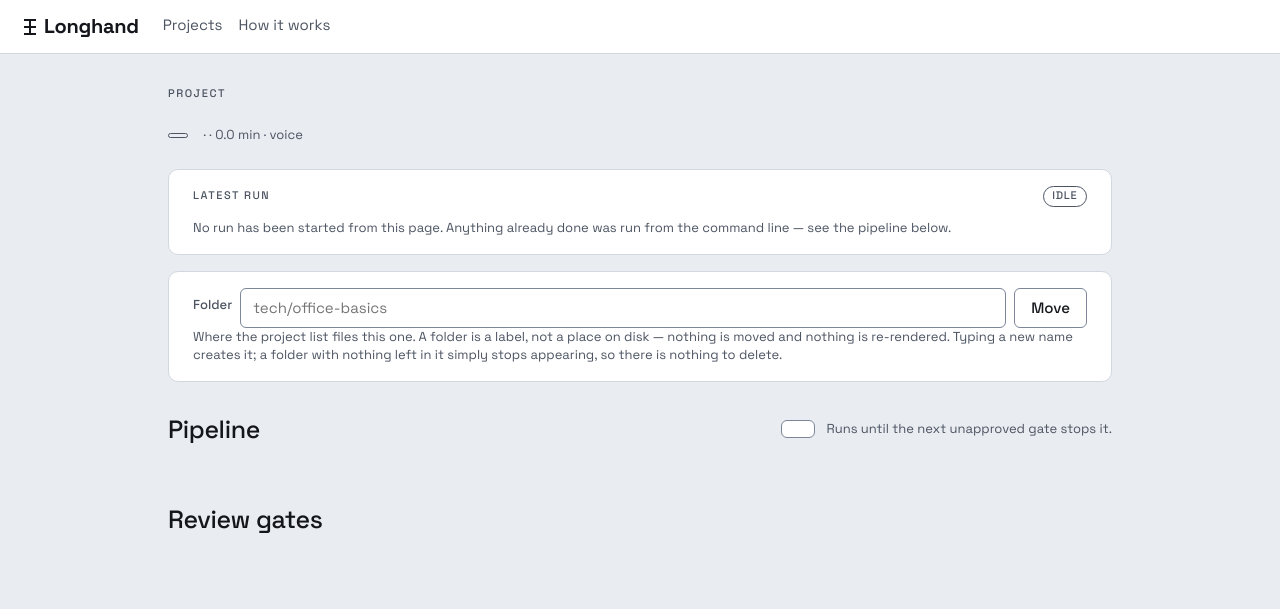
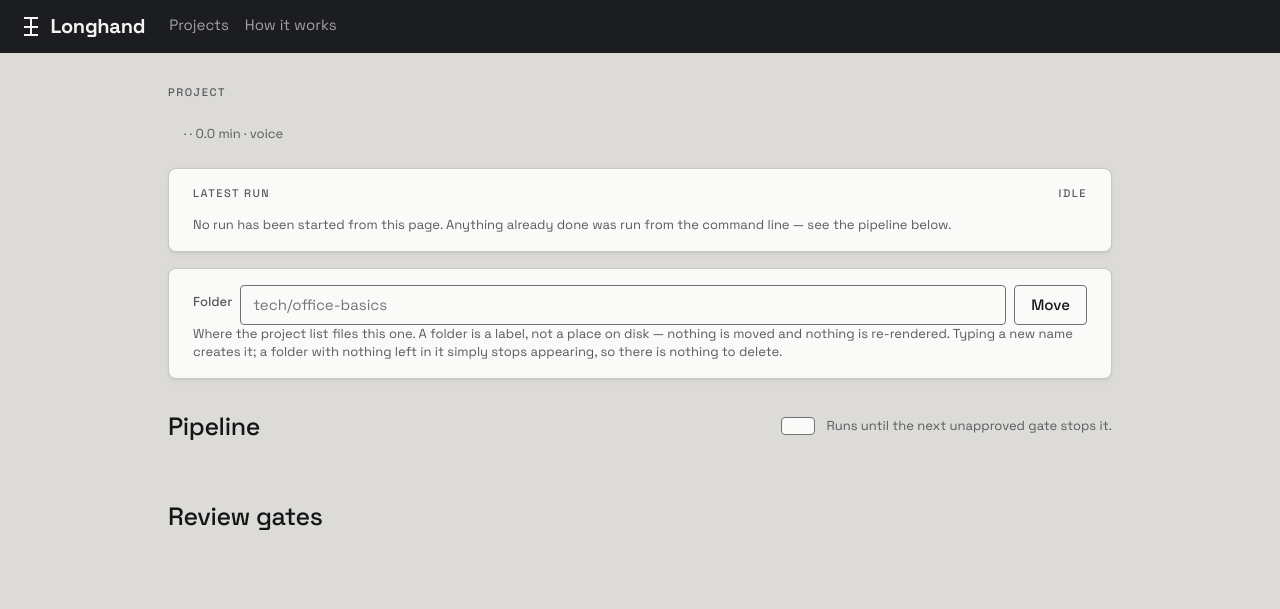
Before and after one commit to kclaudeeager/ai-video-maker, a FastAPI app: template src/videomaker/web/templates/project.html in a window 1280 px wide. Shown: the top 609 px of the page. Run offline with FastAPI, Linux system fonts and the light colour scheme; the template is opened without the code that fills it, so the values that code supplies are empty; parts of the project's set-up code (start-up, migrations or seed data) failed here and were passed over.

Commit message:
feat: achromatic chrome, so the one warm thing on a page is unmissable
The palette rule was "the machine is cool, the human is warm", with a cool
indigo for anything clickable. It did not survive a real workspace. An indigo
button is still a coloured thing competing for the eye, and on a project page
carrying twelve outlined status pills of identical weight the amber had nothing
to win against — the whole thing read as a generic admin panel.

So the rule is taken to its end. The chrome carries no hue at all: ground,
paper, ink, borders, and every button and link. `--accent` is near-black in
light and near-white in dark; links are underlined rather than coloured, which
is the better signal anyway. That leaves exactly one hue in the interface and it
means one thing.

The ground is now a neutral grey rather than a blue-grey. This app's job is
showing you frames to judge, and a cast in the surround is a cast on your
judgement — the same reason a grading suite is painted neutral. It is also
darker, so a card reads as paper on a table rather than a rectangle drawn on a
sheet.

Status gets three levels instead of one: quiet grey for the machine's own
bookkeeping, warm text for attention or advice, and one filled chip — the only
one in the UI — for a gate that is open to you now (`GateRow.reachable`).
Filling every warm state was the first draft and it put a shouting chip on a
Short comfortably inside its limit; the storyboard now shows two filled chips
for one open gate where it used to show five competing ones.

The rail's completed-stage markers lose their green fill for the same reason:
four saturated dots on a page whose argument is that colour means a person.

`tests/unit/test_palette_contrast.py` reads every token back out of the
stylesheet and fails under AA — including a check that the chrome tokens really
are grey, so the indigo cannot creep back. ui-design.md §3 is rewritten and its
token tables are generated from the stylesheet rather than typed.

1408 passed, 2 skipped.

Signed-off-by: Claude Kwizera <claudekwizera003@gmail.com>

```diff
--- a/src/videomaker/web/routes/projects.py
+++ b/src/videomaker/web/routes/projects.py
@@ -565,7 +565,10 @@ class GateRow:
     def tone(self) -> str:
         if self.approved:
             return "status-ok"
-        return "status-waiting" if self.reachable else ""
+        # `reachable` is precisely "this gate is open to you now", which is the
+        # only thing in the UI that earns the filled chip — see `.status-now`.
+        # An unreachable gate is not news: it is waiting on the stages before it.
+        return "status-now" if self.reachable else ""
 
 
 def _load(request: Request, project_id: str) -> Project:
--- a/src/videomaker/web/routes/storyboard.py
+++ b/src/videomaker/web/routes/storyboard.py
@@ -456,7 +456,9 @@ class QuotaRow:
     def tone(self) -> str:
         if self.spent:
             return "status-failed"
-        return "status-waiting" if self.low else "status-ok"
+        # Healthy headroom is not news. It was four green rows of numbers you
+        # never need to read; now only a provider running low says anything.
+        return "status-waiting" if self.low else ""
 
 
 @dataclass(frozen=True)
--- a/src/videomaker/web/static/style.css
+++ b/src/videomaker/web/static/style.css
@@ -20,20 +20,42 @@
  */
 
 :root {
-  /* -- colour: light ----------------------------------------------------- */
-  --ground: #e9ecf0;         /* the page                                    */
-  --paper: #ffffff;          /* cards                                       */
-  --sunk: #f3f5f8;           /* insets: thumbnails, code, logs              */
-  --rule: #d3d8e0;           /* hairlines (decorative)                      */
-  --rule-field: #7c8698;     /* control borders — 3.1:1 against the ground  */
-  --ink: #14161c;            /* body text — 18.1:1 on paper                 */
-  --ink-soft: #4c5462;       /* secondary text — 7.6:1 on paper             */
-  --accent: #333c9e;         /* anything you can click — 9.2:1 on paper     */
-  --on-accent: #ffffff;      /* text on a filled accent — 9.2:1             */
-  --ok: #1b6b41;             /* approved, done — 6.5:1 on paper             */
-  --warn: #8a5512;           /* waiting for YOU — 6.2:1 on paper            */
-  --bad: #a32316;            /* failed, destructive — 7.5:1 on paper        */
-  --shade: rgb(12 16 24 / 45%);  /* the mask outside the 9:16 crop window   */
+  /* -- colour: light -----------------------------------------------------
+     ACHROMATIC EXCEPT FOR THE HUMAN. Everything the machine does is grey:
+     the ground, the paper, the ink, and — the part that is easy to get wrong
+     — every button and every link. `--accent` is near-black, not blue. This
+     is `docs/ui-design.md` §3 taken to its end: if the chrome carries no hue
+     at all, then the one warm thing on a page is unmissable, and a person can
+     find what needs them without reading a word. An indigo accent competing
+     with the amber is what made the first pass read as a generic admin panel.
+
+     Links are therefore underlined rather than coloured — colour is not
+     available to carry that job any more, and an underline is the more
+     accessible signal regardless.
+
+     The ground is a *neutral* grey, not the cool blue-grey it was. This app's
+     whole job is showing you frames to judge, and a colour cast in the
+     surround is a colour cast on your judgement — the same reason a grading
+     suite is painted neutral and a photographer meters off an 18% grey card.
+     Every ratio below is asserted by `tests/unit/test_palette_contrast.py`,
+     which reads them back out of this file.
+     ---------------------------------------------------------------------- */
+  --ground: #dcdbd7;         /* the page — a neutral card, not a blue one   */
+  --paper: #fafaf8;          /* cards: 1.33:1 on the ground, so they lift   */
+  --sunk: #efeeea;           /* insets: thumbnails, code, logs              */
+  --rule: #c9c7c1;           /* hairlines (decorative)                      */
+  --rule-field: #6e7276;     /* control borders — 3.5:1 against the ground  */
+  --ink: #141516;            /* body text — 17.5:1 on paper                 */
+  --ink-soft: #585b5e;       /* secondary text — 6.5:1 on paper             */
+  --accent: #22252a;         /* anything you can click — 14.7:1 on paper    */
+  --on-accent: #fafaf8;      /* text on a filled accent — 14.7:1            */
+  --on-warn: #fafaf8;        /* text on a filled warn chip — 6.3:1          */
+  --chrome: #1b1d20;         /* the masthead bar                            */
+  --on-chrome: #f5f4f1;      /* 15.3:1 on it                                */
+  --ok: #2c6a4b;             /* approved, done — 6.1:1 on paper            */
+  --warn: #9a4408;           /* waiting for YOU — 6.3:1 paper, 4.7:1 ground */
+  --bad: #a32316;            /* failed, destructive — 7.2:1 on paper        */
+  --shade: rgb(16 16 14 / 46%);  /* the mask outside the 9:16 crop window   */
 
   /* -- type -------------------------------------------------------------- */
   --font-ui: "Space Grotesk", ui-sans-serif, system-ui, -apple-system, "Segoe UI", Roboto, sans-serif;
@@ -66,9 +88,12 @@
   --s8: 4rem;
 
   /* -- shape and measure ------------------------------------------------- */
-  --r-sm: 3px;
-  --r: 6px;
-  --r-lg: 10px;
+  --r-sm: 2px;
+  --r: 4px;
+  --r-lg: 8px;
+  /* Paper on a table. One soft shadow, defined once, so no component invents
+     its own and the whole page sits at a single height. */
+  --lift: 0 1px 2px rgb(20 21 22 / 6%), 0 2px 8px rgb(20 21 22 / 4%);
   --measure-app: 62rem;      /* the column                                  */
   --measure-prose: 34rem;    /* a paragraph inside it                       */
   --motion: 160ms;
@@ -217,22 +247,22 @@ code {
   align-items: center;
   gap: var(--s5);
   padding: var(--s3) var(--s5);
-  border-bottom: 1px solid var(--rule);
-  background: var(--paper);
+  background: var(--chrome);
+  color: var(--on-chrome);
 }
 
 .brand {
   display: inline-flex;
   align-items: center;
-  gap: var(--s2);
-  color: var(--ink);
+  gap: var(--s3);
+  color: var(--on-chrome);
   text-decoration: none;
 }
 
 .brand-mark {
   flex: 0 0 auto;
-  width: 0.75rem;
-  height: 1rem;
+  width: 0.9rem;
+  height: 1.2rem;
   background-image:
     linear-gradient(currentcolor 0 0),
     linear-gradient(currentcolor 0 0),
@@ -256,19 +286,21 @@ code {
 }
 
 .masthead-nav a {
-  color: var(--ink-soft);
+  /* Deliberately not `--ink-soft`: that is tuned against paper, and this bar is
+     the one dark field in the light theme. */
+  color: rgb(245 244 241 / 62%);
   text-decoration: none;
   padding-bottom: 2px;
   border-bottom: 2px solid transparent;
 }
 
 .masthead-nav a:hover {
-  color: var(--ink);
+  color: var(--on-chrome);
 }
 
 .masthead-nav a[aria-current="page"] {
-  color: var(--ink);
-  border-bottom-color: var(--accent);
+  color: var(--on-chrome);
+  border-bottom-color: var(--on-chrome);
 }
 
 /* ==========================================================================
@@ -374,6 +406,7 @@ code {
   border: 1px solid var(--rule);
   border-radius: var(--r-lg);
   background: var(--paper);
+  box-shadow: var(--lift);
   margin-bottom: var(--s4);
 }
 
@@ -448,14 +481,27 @@ code {
    STATUS PILLS
    ========================================================================== */
 
+/* One rule decides how loud a status is, and it is the same rule the palette
+   follows: the machine's states are chrome and the human's state is a signal.
+
+   `done`, `pending`, `idle` and the rest are *not* news. They were outlined pills
+   the same size and weight as the one state that matters, and a project page
+   carrying twelve of them told you nothing at a glance. They are now quiet
+   tracked labels with no border and no fill — readable when you look for them,
+   invisible when you are not.
+
+   There are two warm levels, and the difference is whether you can act *now*.
+   `.status-waiting` is warm text: attention, advice, a thing that is not finished
+   — the Short running long, a gate not yet stamped. `.status-now` is the only
+   filled chip in the whole UI, and it marks the one gate that is actually open to
+   you. Filling every warm state was the first draft of this rule and it put a
+   shouting chip on a Short that was comfortably inside its limit. */
 .status {
   display: inline-block;
-  padding: 0.1rem 0.55rem;
-  border: 1px solid currentcolor;
-  border-radius: 999px;
+  padding: 0.1rem 0;
   font-size: var(--t-eyebrow);
   font-weight: 500;
-  letter-spacing: 0.06em;
+  letter-spacing: var(--track-eyebrow);
   text-transform: uppercase;
   white-space: nowrap;
   color: var(--ink-soft);
```
Also changed, not shown: other parts of src/videomaker/web/static/style.css (+60 -34 lines), docs/ui-design.md (+82 -34 lines), tests/unit/test_palette_contrast.py (added, +143 -0 lines).
